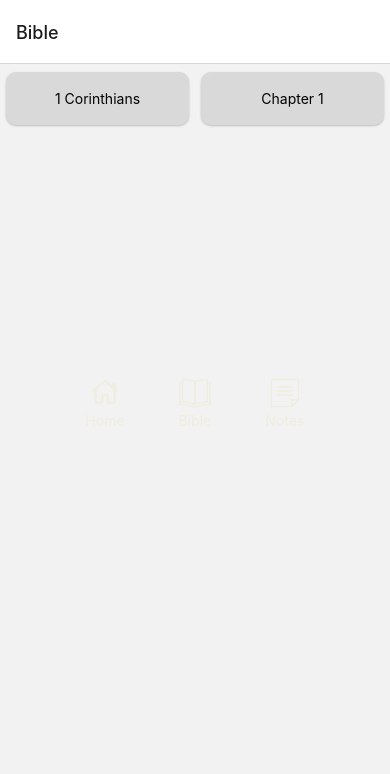
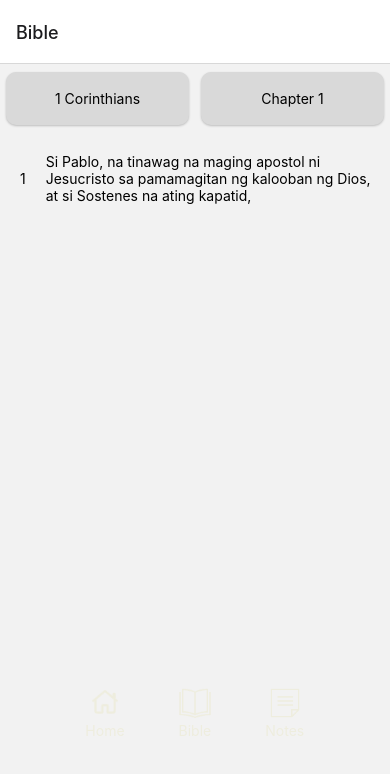
Before and after one commit to halourd/bible-app, a React Native app: screen /Bible in a window 390 px wide. Shown: the top 774 px of the page. Built offline with nearby package versions, Linux system fonts and the light colour scheme.

Commit message:
add verse for sample view

```diff
--- a/screens/Bible.js
+++ b/screens/Bible.js
@@ -1,12 +1,13 @@
 import 'react-native-gesture-handler';
 import { StatusBar } from 'expo-status-bar';
 import React, { Component } from 'react';
-import { StyleSheet, Text, View, TouchableOpacity } from 'react-native';
+import { StyleSheet, Text, View, TouchableOpacity, ScrollView } from 'react-native';
 import { NavigationContainer } from '@react-navigation/native';
 import { createStackNavigator } from '@react-navigation/stack';
 import NavigationBar from '../components/NavigationBar';
 
 import bible_style from '../styles/SBible';
+import { FlatList } from 'react-native-gesture-handler';
 
 const style = bible_style
 
@@ -22,6 +23,22 @@ export default class Bible extends Component {
                         <Text>Chapter 1</Text>
                     </TouchableOpacity>
                 </View>
+
+                <ScrollView>
+                    <View style={style.VerseViewContainer}>
+                        <View style={style.verseNumber}>
+                            <Text>1</Text>
+                        </View>
+                        <View style={style.verseText}>
+                            <Text>
+                                Si Pablo, na tinawag na maging apostol ni Jesucristo sa pamamagitan ng kalooban ng Dios, at si Sostenes na ating kapatid,
+                            </Text>
+                        </View>
+                    </View>
+
+                </ScrollView>
+
+
                 <NavigationBar
                     name="Home"
                 />
--- a/styles/SBible.js
+++ b/styles/SBible.js
@@ -32,7 +32,38 @@ const bible_style = StyleSheet.create({
     },
     navBar: {
         zIndex: 1,
+    },
+
+    // Verse View
+
+    VerseViewContainer: {
+        flexDirection: 'row',
+        // borderWidth: 1,
+        // borderColor: 'red',
+        // paddingVertical: 15,
+        marginVertical: 5,
+    },
+
+    verseNumber: {
+        // borderWidth: 1,
+        paddingHorizontal: 20,
+        justifyContent: 'center',
+    },
+
+    verseText : {
+        // borderWidth: 1,
+        paddingVertical: 15,
+        paddingRight: 15,
+
+        flexShrink: 1
+
+    },
+
+    verse_text: {
+        fontSize: 16,
     }
+
+
 })
 
 export default bible_style;
```
